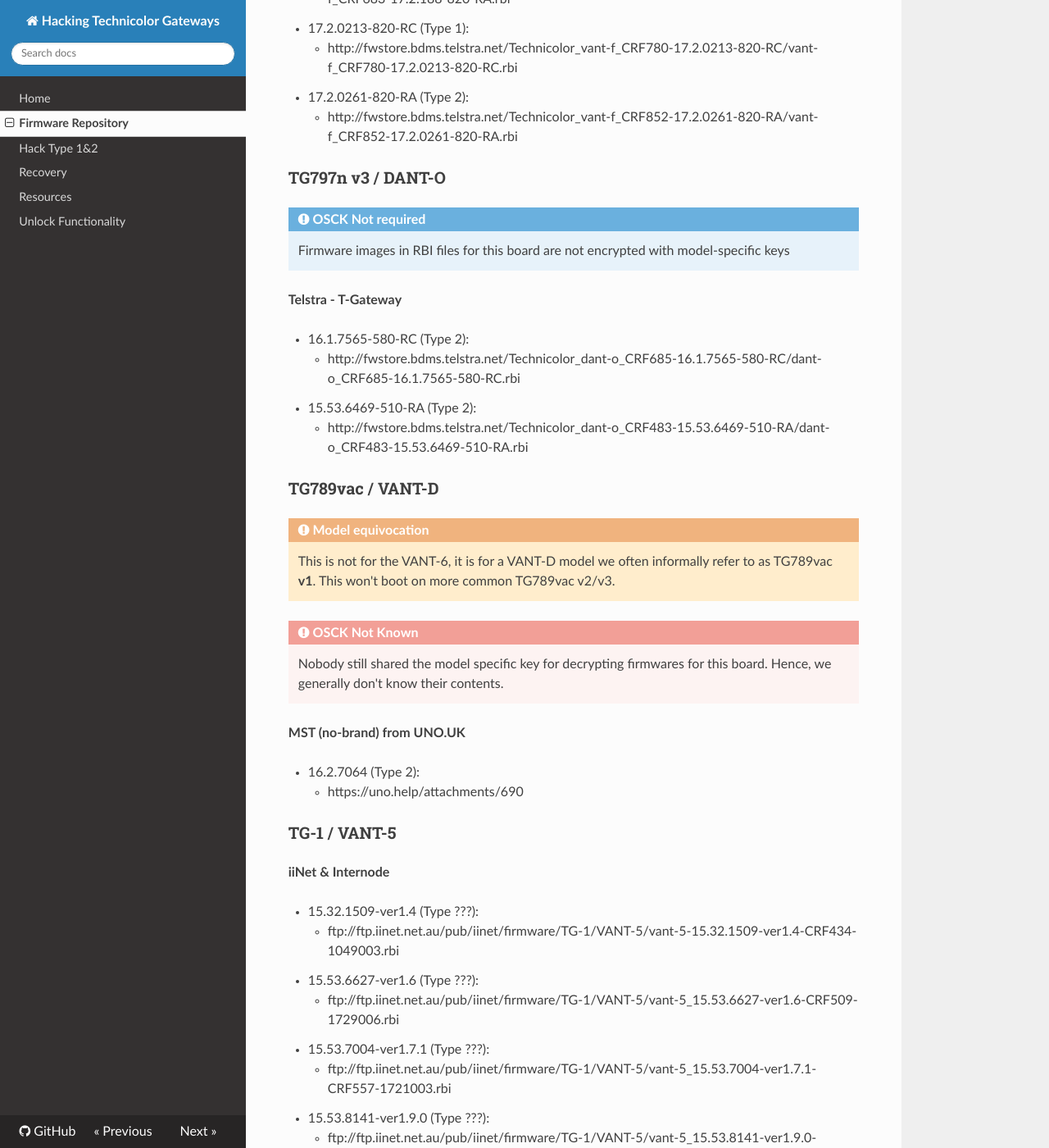
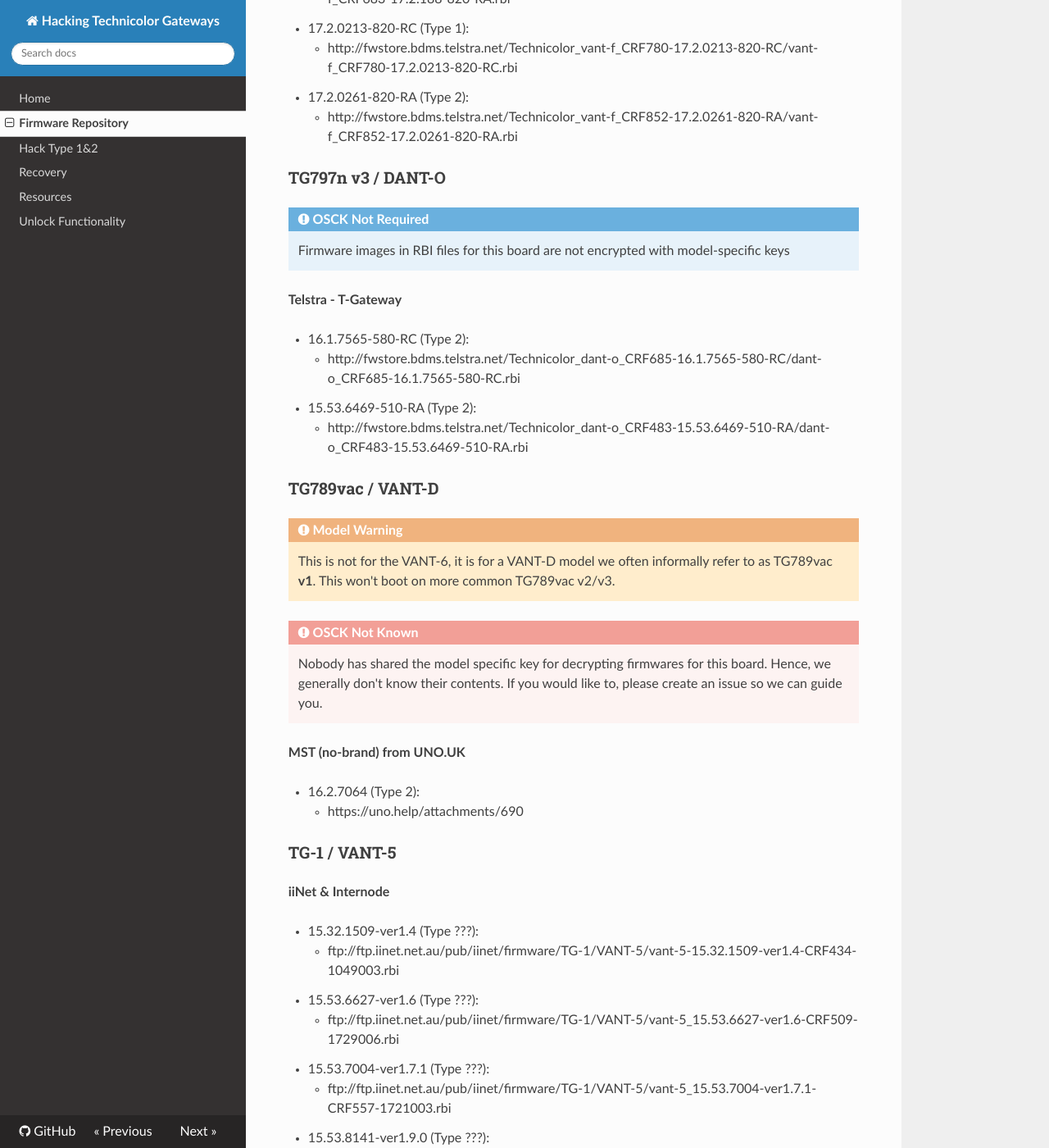
Before and after one commit to hack-technicolor/hack-technicolor, an MkDocs documentation site: the page built from docs/Firmware Repository.md, in a window 1280 px wide and 1400 px high, scrolled down 1270 px. Shown: the whole window at 82% size. Built offline with MkDocs 1.6.1, drawn with Linux system fonts in a browser that asks for light colours; nearby versions of some CDN libraries; some of the changed text lies outside the part shown.

Commit message:
Fix spelling and grammar related

```diff
--- a/docs/Firmware Repository.md
+++ b/docs/Firmware Repository.md
@@ -40,7 +40,7 @@
 
 ### TG797n v3 / DANT-O
 
-!!! note "OSCK Not required"
+!!! note "OSCK Not Required"
     Firmware images in RBI files for this board are not encrypted with model-specific keys
 
 **Telstra - T-Gateway**
@@ -52,11 +52,11 @@
 
 ### TG789vac / VANT-D
 
-!!! warning "Model equivocation"
+!!! warning "Model Warning"
     This is not for the VANT-6, it is for a VANT-D model we often informally refer to as TG789vac **v1**. This won't boot on more common TG789vac v2/v3.
 
 !!! danger "OSCK Not Known"
-    Nobody still shared the model specific key for decrypting firmwares for this board. Hence, we generally don't know their contents.
+    Nobody has shared the model specific key for decrypting firmwares for this board. Hence, we generally don't know their contents. If you would like to, please create an issue so we can guide you.
 
 **MST (no-brand) from UNO.UK**
 
```
Also changed, not shown: other parts of docs/Firmware Repository.md (+3 -2 lines).
